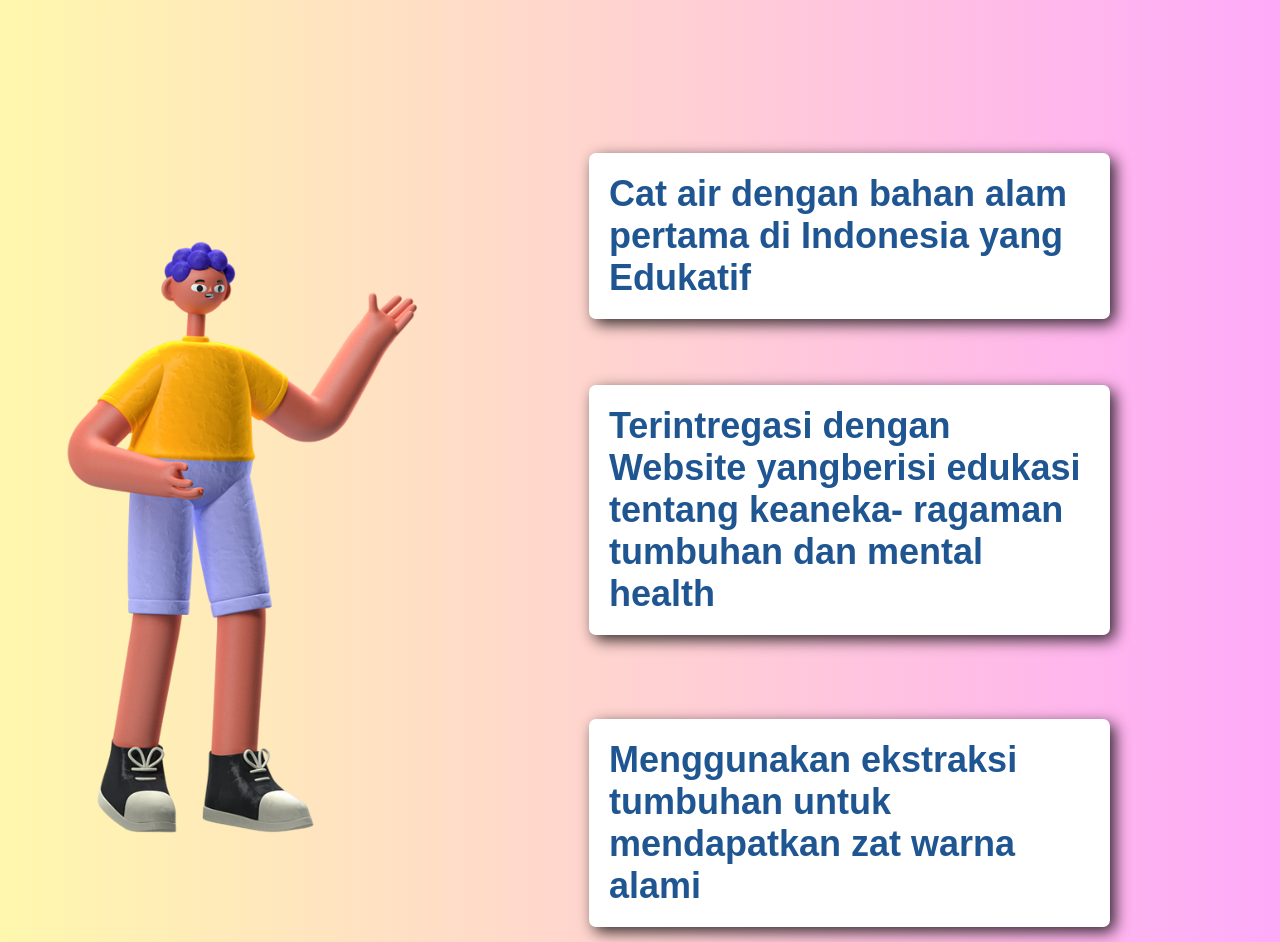
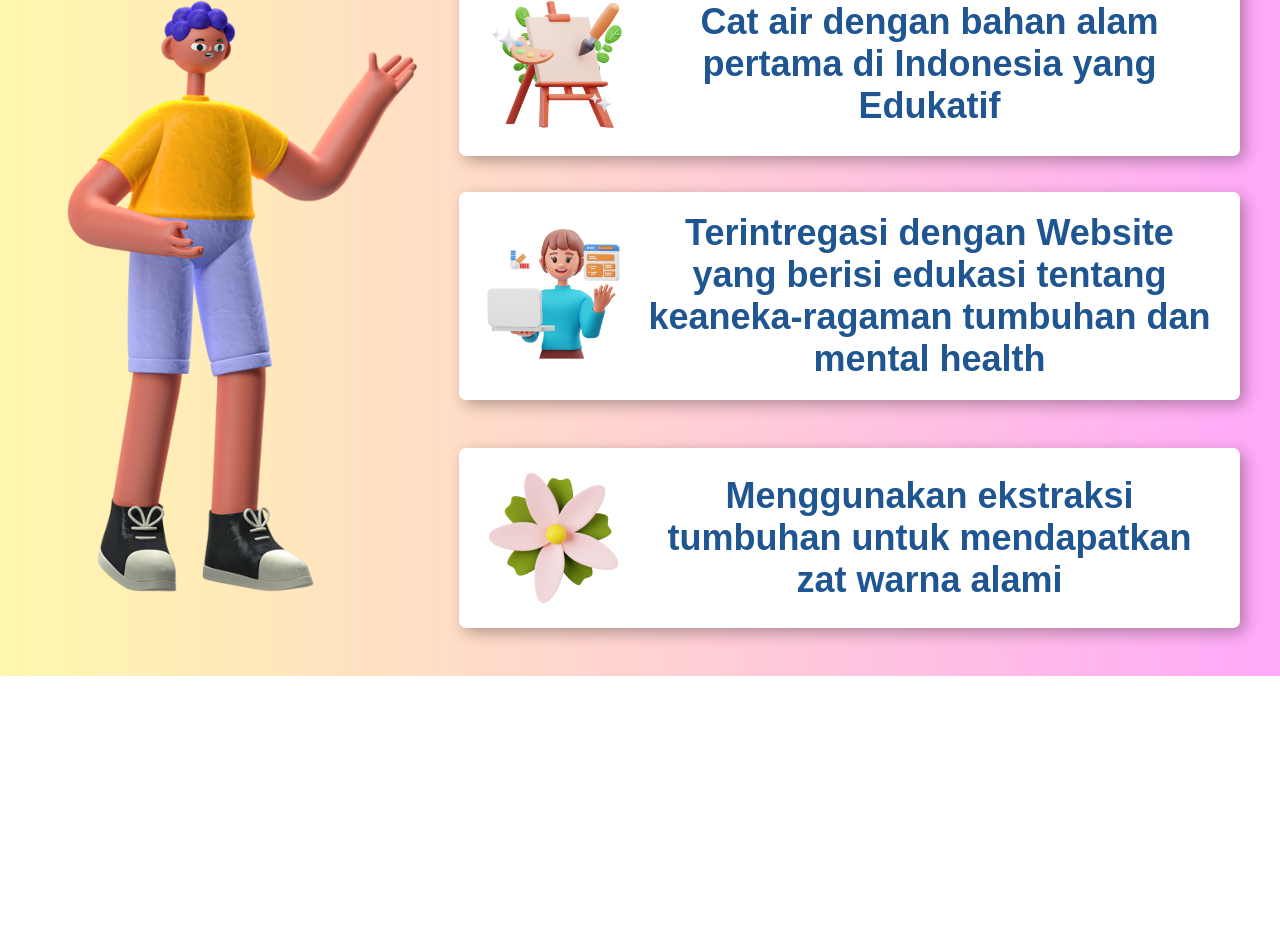
Before and after one commit to Nata-89/Nata-89.github.io, a plain HTML site: page superiority.html in a window 1280 px wide. Shown: the part 246-1188 px from the top of the page. After the commit the page ends 922 px from the top, so only its background shows below. Drawn offline with Linux system fonts and the light colour scheme.

Commit message:
some more commit

```diff
--- a/superiority.html
+++ b/superiority.html
@@ -14,7 +14,9 @@
         header h1 {
             transform: translateX(100%); /* Menggeser teks ke kanan di luar layar */
             animation: slideIn 1s forwards; /* Animasi masuk dari kanan selama 1 detik */
-            font-size: 100px; /* Besar font untuk judul */
+            font-size: 70px; /* Besar font untuk judul */
+            margin-top: 60px;
+            margin-left: -800px;
         }
 
         /* Keyframes untuk animasi slideIn */
@@ -29,6 +31,10 @@
             align-items: center;
             transform: translateX(100%); /* Menggeser seluruh section ke kanan di luar layar */
             animation: slideIn 1s forwards; /* Animasi masuk dari kanan selama 1 detik */
+
+            margin-top: -100px;
+            margin-bottom: 0px;
+            max-width: 110%;
         }
 
         /* Keyframes untuk animasi slideIn */
@@ -74,12 +80,11 @@
             display: flex;
             align-items: center;
             justify-content: center;
-
         }
 
         .left-image,
         .right-image {
-            max-width: 100%;
+            max-width: 90%;
             transition: transform 0.3s; /* Efek transisi ketika memperbesar gambar */
             cursor: pointer; /* Mengubah kursor saat digunakan */
         }
@@ -104,49 +109,49 @@
 
         .right-align-text {
             flex: 1;
-            text-align: left;
-            padding: 0 150px;
+            text-align: justify;
+            padding: 0 20px; /* Menambahkan sedikit padding di sekitar teks */
         }
 
         /* CSS untuk membesarkan font dan menggeser gambar ke kanan */
-        .right-align-text h2 {
+        .right-align-text h2,
+        .right-align-text h3,
+        .right-align-text h4 {
             font-size: 36px; /* Besar font untuk judul */
             background-color: #ffffff; /* Warna latar belakang */
             color: rgb(31, 86, 146); /* Warna teks tombol */
             padding: 20px; /* Padding untuk memberikan jarak dengan tepi kotak */
             border-radius: 7px; /* Sudut melengkung pada kotak */
-            display: inline-block; /* Membuat kotak sesuai dengan teks */
-            box-shadow: 5px 5px 15px rgba(0, 0, 0, 0.8); /* Efek bayangan */
+            display: flex; /* Mengubah tampilan teks dan gambar menjadi flex */
+            align-items: center; /* Mengatur gambar dan teks ke tengah vertikal */
+            text-align: center;
+            box-shadow: 5px 5px 15px rgba(0, 0, 0, 0.3); /* Menambahkan bayangan ke kotak */
         }
 
-        .right-align-text h3 {
-            font-size: 36px;
-            color: rgb(31, 86, 146); /* Warna teks tombol */
-            background-color: #ffffff; /* Warna latar belakang */
-            padding: 20px; /* Padding untuk memberikan jarak dengan tepi kotak */
-            border-radius: 7px; /* Sudut melengkung pada kotak */
-            display: inline-block; /* Membuat kotak sesuai dengan teks */
-            box-shadow: 5px 5px 15px rgba(0, 0, 0, 0.8); /* Efek bayangan */
-        }
-
-        .right-align-text h4 {
-            font-size: 36px;
-            color: rgb(31, 86, 146); /* Warna teks tombol */
-            background-color: #ffffff; /* Warna latar belakang */
-            padding: 20px; /* Padding untuk memberikan jarak dengan tepi kotak */
-            border-radius: 7px; /* Sudut melengkung pada kotak */
-            display: inline-block; /* Membuat kotak sesuai dengan teks */
-            box-shadow: 5px 5px 15px rgba(0, 0, 0, 0.8); /* Efek bayangan */
+        .right-align-text h2 img,
+        .right-align-text h3 img,
+        .right-align-text h4 img {
+            max-width: 150px; /* Mengatur lebar maksimum gambar agar tidak terlalu besar */
+            margin-right: 10px; /* Menambahkan margin ke kanan gambar agar ada jarak antara gambar dan teks */
         }
 
         .top-left-image {
             position: absolute;
-            top: -350px;
-            left: 20px;
-            width: 300px; /* Lebar gambar */
+            top: 20px;
+            left: 50px;
+            width: 340px; /* Lebar gambar */
             height: auto; /* Tinggi akan disesuaikan secara otomatis agar gambar tidak terdistorsi */
+            animation: slideInLeft 1s ease forwards;
         }
 
+        @keyframes slideInLeft {
+            0% {
+                transform: translateX(100%);
+            }
+            100% {
+                transform: translateX(0);
+            }
+        }
     </style>
 </head>
 <body>
@@ -160,16 +165,15 @@
             <a href="referensi.html">Referensi</a>
             <a href="spotify.html" >Spotify</a>
         </nav>
+        <img src="Logo_PKM.jpg" alt="Top Left Image" class="top-left-image">
     </header>
     <section>
         <!-- Menambahkan gambar dan teks "POCO..." -->
         <img src="mas2_baju_kuning.jpg" alt="FOCO Palette Image" class="left-image">
-        <img src="Logo_PKM.jpg" alt="Top Left Image" class="top-left-image">
         <div class="right-align-text">
-            <h2>Cat air dengan bahan alam pertama di Indonesia yang Edukatif</h2>
-            <h3>Terintregasi dengan Website yangberisi edukasi tentang keaneka-
-                ragaman tumbuhan dan mental health</h3>
-            <h4>Menggunakan ekstraksi tumbuhan untuk mendapatkan zat warna alami</h4>
+            <h2><img src="gambar3.jpg" alt="Gambar 1"> Cat air dengan bahan alam pertama di Indonesia yang Edukatif</h2>
+            <h3><img src="gambar1.jpg" alt="Gambar 2"> Terintregasi dengan Website yang berisi edukasi tentang keaneka-ragaman tumbuhan dan mental health</h3>
+            <h4><img src="gambar2.jpg" alt="Gambar 3"> Menggunakan ekstraksi tumbuhan untuk mendapatkan zat warna alami</h4>
         </div>
     </section>
 </body>
```
Also changed, not shown: gambar1.jpg (added), gambar2.jpg (added), gambar3.jpg (added).
